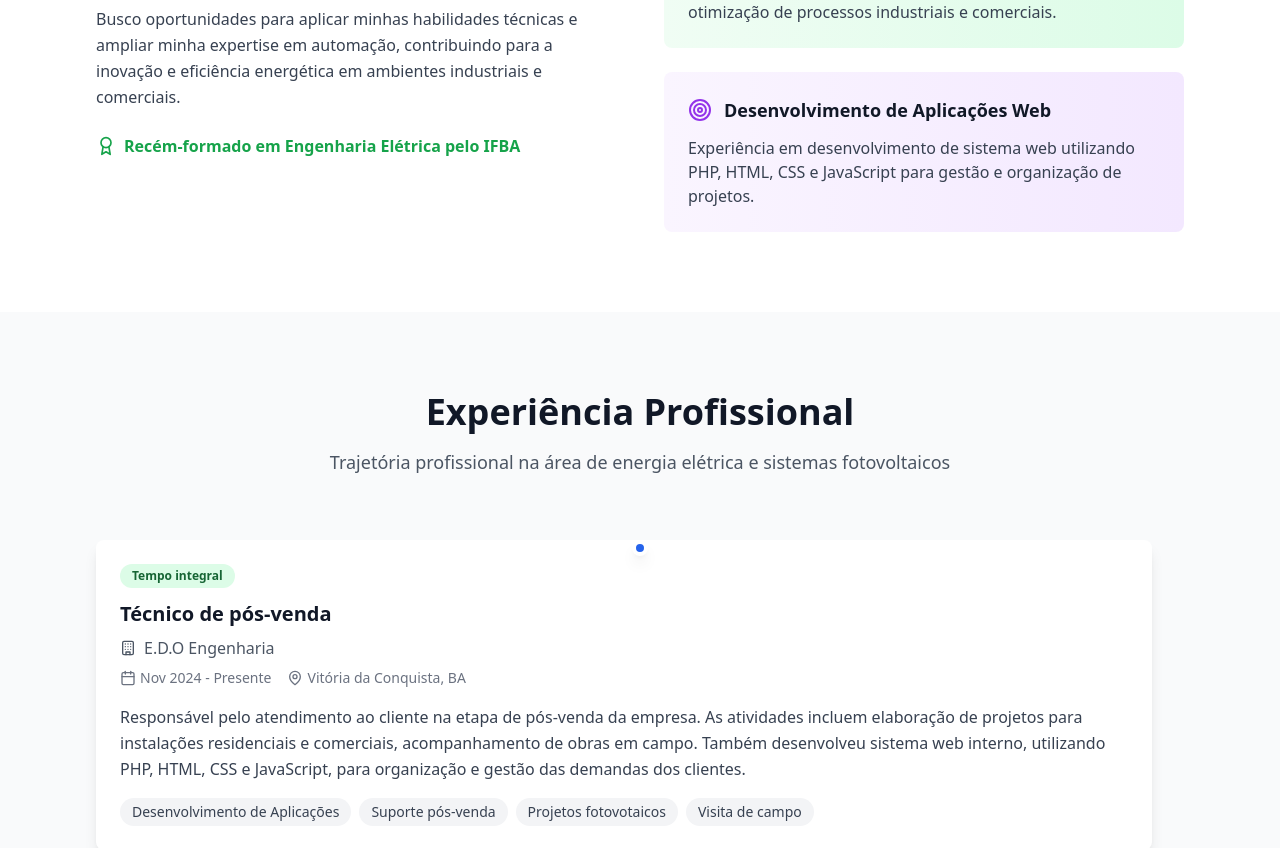
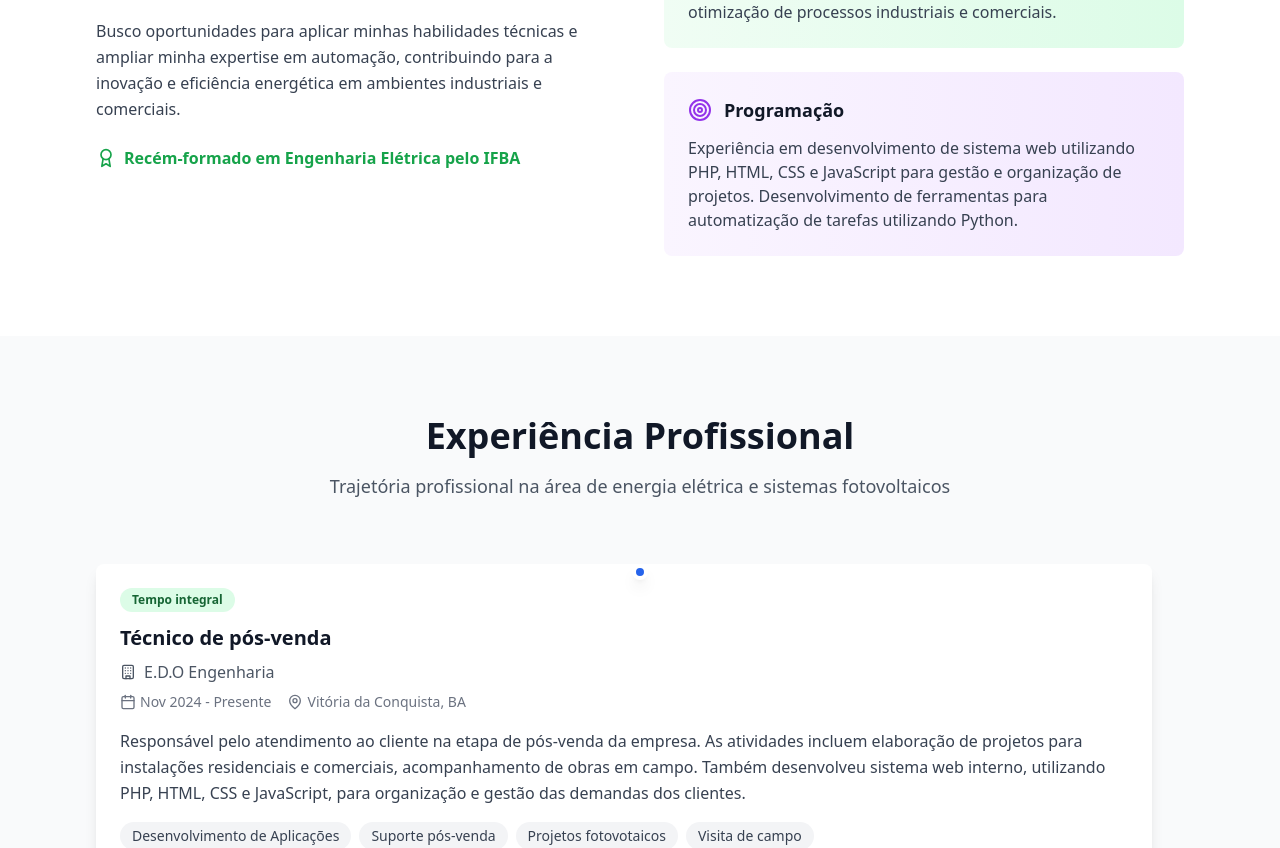
Before and after one commit to s7efani-freire/anderson-csto, a React (Vite) app: page / in a window 1280 px wide. Shown: the part 1304-2152 px from the top of the page. Built offline with nearby package versions, Linux system fonts and the light colour scheme.

Commit message:
fix: corrige informações

```diff
--- a/src/components/About.tsx
+++ b/src/components/About.tsx
@@ -61,11 +61,11 @@ const About: React.FC = () => {
             <div className="bg-gradient-to-r from-purple-50 to-purple-100 p-6 rounded-lg">
               <div className="flex items-center space-x-3 mb-3">
                 <Target className="h-6 w-6 text-purple-600" />
-                <h3 className="text-lg font-semibold text-gray-900">Desenvolvimento de Aplicações Web</h3>
+                <h3 className="text-lg font-semibold text-gray-900">Programação</h3>
               </div>
               <p className="text-gray-700">
                 Experiência em desenvolvimento de sistema web utilizando
-                PHP, HTML, CSS e JavaScript para gestão e organização de projetos.
+                PHP, HTML, CSS e JavaScript para gestão e organização de projetos. Desenvolvimento de ferramentas para automatização de tarefas utilizando Python.
               </p>
             </div>
           </div>
```
